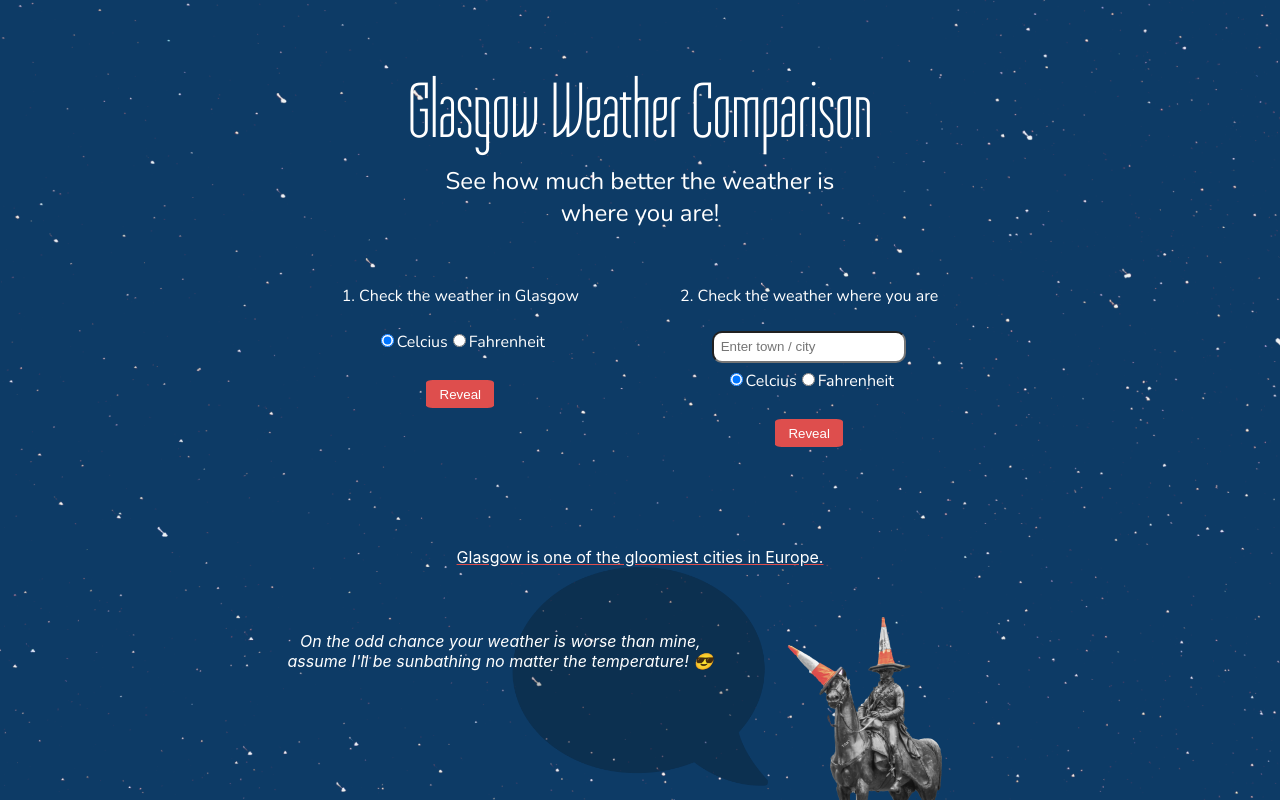
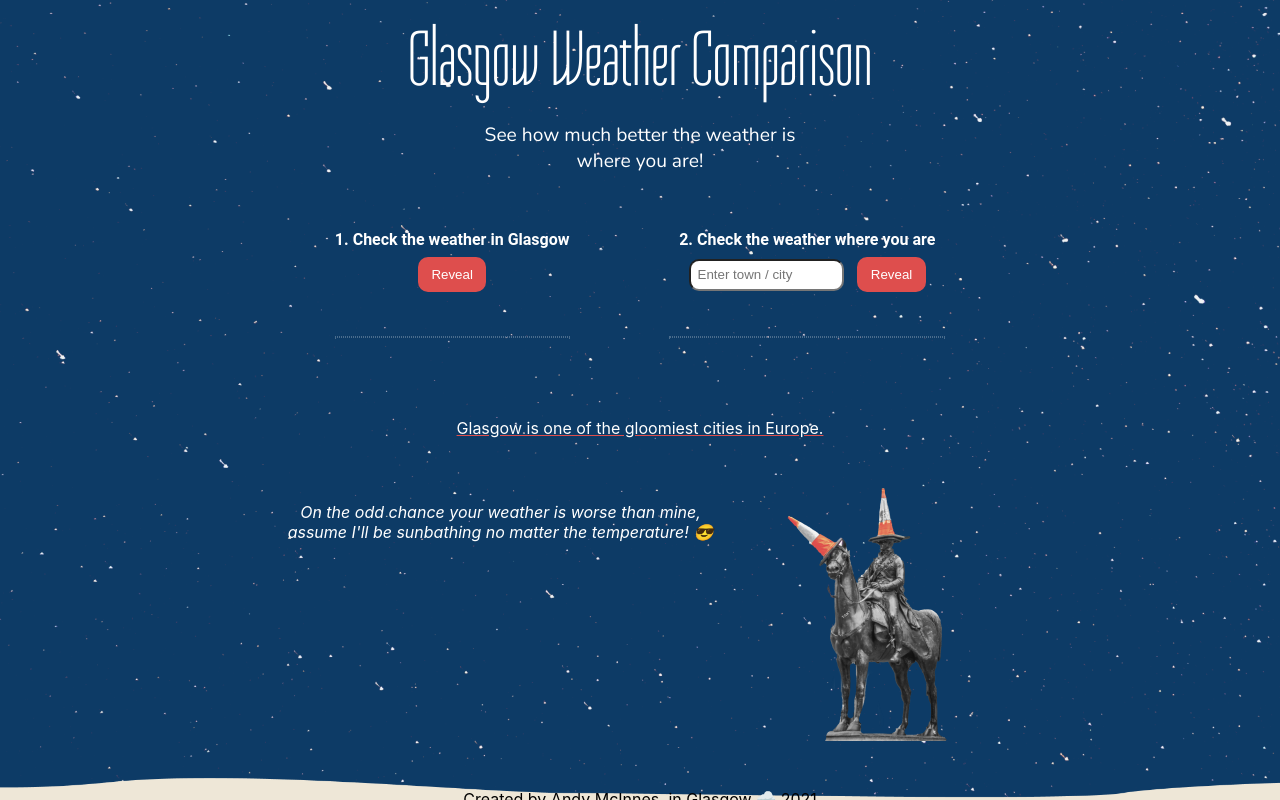
Before and after one commit to AndyMc7993/weather-comparison, a React (Create React App) app: page / in a window 1280 px wide. Shown: the top 800 px of the page. Built offline with nearby package versions, Linux system fonts and the light colour scheme.

Commit message:
5. More App changes, more styling

```diff
--- a/src/App.css
+++ b/src/App.css
@@ -10,7 +10,7 @@
 
 body{
   text-align: center;
-  margin:0.5em;
+  margin:1em;
   background-image: url('./images/Group8.png');
   background-position: center;
   background-repeat: no-repeat;
@@ -52,34 +52,33 @@ body *{
   color: white;
   font-size: 5rem;
   font-weight: 300;
-  padding-top: 0.75em;
 }
 
 .nav h4{
-  font-size: 1.5rem;
+  font-size: 1.2rem;
   font-family: 'Nunito', sans-serif;
   font-weight: 300;
   color: white;
-  margin-top: 0.4em;
+  margin-top: 1em;
 }
 
 /*GLA Forecast*/
 
 .gla-forecast h2{
   font-size: 1rem;
-  font-family: 'Nunito', sans-serif;
-  font-weight: 300;
+  font-family: 'Roboto', sans-serif;
+  font-weight: 600;
   color: white;
   margin-top: 2em;
+  margin-bottom: 0.5em;
 }
 
 .gla-forecast button{
   background-color: #DE4E4D;
   color: white;
   border: none;
-  border-radius: 10%;
-  padding: 0.5em 1em;
-  margin-top: 1em;
+  border-radius: 10px;
+  padding: 0.75em 1em;
 }
 
 .gla-title, .gla-desc{
@@ -87,43 +86,48 @@ body *{
   font-family: 'Nunito', sans-serif;
   font-weight: 300;
   color: white;
+  border: none;
+  padding: none;
 }
 
 .weather-icons{
-  position: relative;
-  top: 1.2em;
   margin:none;
   padding:none;
+}
+
+.gla-forecast hr, .loc-forecast hr{
+  border: 1px dotted rgba(255,255,255, 0.25);
+}
+
+.gla-title, .loc-title{
+  letter-spacing: 0.3em;
 }
 
 /*LOC Forecast*/
 
 .loc-forecast h2{
   font-size: 1rem;
-  font-family: 'Nunito', sans-serif;
-  font-weight: 300;
+  font-family: 'Roboto', sans-serif;
+  font-weight: 600;
   color: white;
   margin-top: 2em;
+  margin-bottom: 0.5em;
 }
 
 .loc-forecast button{
   background-color: #DE4E4D;
   color: white;
   border: none;
-  border-radius: 10%;
-  padding: 0.5em 1em;
-  margin-top: 1em;
+  border-radius: 10px;
+  padding: 0.75em 1em;
 }
 
 .text-input{
   border-radius: 10px;
   margin-bottom: 0.5em;
   padding: 0.5em;
-}
-
-label{
-  color: white;
-  font-family: 'Nunito', sans-serif;
+  width: 50%;
+  margin-right: 1em;
 }
 
 .loc-title, .loc-desc{
@@ -131,6 +135,8 @@ label{
   font-family: 'Nunito', sans-serif;
   font-weight: 300;
   color: white;
+  border: none;
+  padding: none;
 }
 
 /*Footer*/
@@ -154,18 +160,15 @@ label{
 
 }
 
-.joke-part{
-    background-image: url(./images/comment.png);
-    background-repeat: no-repeat;
-    background-size: 32vh;
-    background-position: top;
-}
-
 .pf-link{
   color:#0D3B66;
   text-decoration: underline #0D3B66;
 }
 
+/* .joke-part{
+  display: flex;
+  align-items: center;
+} */
 
 /* 700px + */
 
--- a/src/components/Conditions.js
+++ b/src/components/Conditions.js
@@ -9,7 +9,8 @@ const Conditions = (props) => {
             {props.responseObj.cod === 200 ?
                <div>
                    <p className="loc-title"><strong>{props.responseObj.name}</strong></p>
-                   <p className="loc-desc">It is currently {Math.round(props.responseObj.main.temp)} degrees out with {props.responseObj.weather[0].description} <img className="weather-icons" alt="weather icon" src={`http://openweathermap.org/img/w/${props.responseObj.weather[0].icon}.png`} /></p>
+                   <img className="weather-icons" alt="weather icon" src={`http://openweathermap.org/img/w/${props.responseObj.weather[0].icon}.png`} />
+                   <p className="loc-desc">It is currently {Math.round(props.responseObj.main.temp)} degrees out with {props.responseObj.weather[0].description}.</p>
                </div>
            : null
            }
--- a/src/components/ConditionsGla.js
+++ b/src/components/ConditionsGla.js
@@ -8,7 +8,8 @@ const ConditionsGla = (props) => {
             {props.responseObj.cod === 200 ?
                <div>
                    <p className="gla-title"><strong>{props.responseObj.name}</strong></p>
-                   <p className="gla-desc">It is currently {Math.round(props.responseObj.main.temp)} degrees out with {props.responseObj.weather[0].description} <img className="weather-icons" alt="weather icon" src={`http://openweathermap.org/img/w/${props.responseObj.weather[0].icon}.png`} /></p>
+                   <img className="weather-icons" alt="weather icon" src={`http://openweathermap.org/img/w/${props.responseObj.weather[0].icon}.png`} />
+                   <p className="gla-desc">It is currently {Math.round(props.responseObj.main.temp)}C out with {props.responseObj.weather[0].description}. </p>
                </div>
            : null
            }
--- a/src/components/GlaForecast.js
+++ b/src/components/GlaForecast.js
@@ -5,11 +5,10 @@ import '../App.css'
 const GlaForecast = (e) => {
 
     let [responseObj, setResponseObj] = useState({});
-    let [unit, setUnit] = useState('metric');
 
     function getForecast() {
 
-        fetch(`https://community-open-weather-map.p.rapidapi.com/weather?q=Glasgow&units=${unit}`, {
+        fetch(`https://community-open-weather-map.p.rapidapi.com/weather?q=Glasgow&units=metric`, {
         "method": "GET",
         "headers": {
 		"x-rapidapi-host": "community-open-weather-map.p.rapidapi.com",
@@ -25,31 +24,11 @@ const GlaForecast = (e) => {
     return(
         <div className="gla-forecast">
            <h2>1. Check the weather in Glasgow</h2>
-           <label>
-                    <input
-                        type="radio"
-                        name="units"
-                        checked={unit === "metric"}
-                        value="metric"
-                        onChange={(e) => setUnit(e.target.value)}
-                        />
-                    Celcius
-            </label>
-           <label>
-                    <input
-                        type="radio"
-                        name="units"
-                        checked={unit === "imperial"}
-                        value="imperial"
-                        onChange={(e) => setUnit(e.target.value)}
-                        />
-                    Fahrenheit
-            </label>
-            <br />
             <button onClick={getForecast}>Reveal</button>
            <ConditionsGla
                responseObj={responseObj}
                />
+            <hr />
        </div>
     )
 }
--- a/src/components/LocForecast.js
+++ b/src/components/LocForecast.js
@@ -6,7 +6,6 @@ const LocForecast = () => {
 
     let [responseObj, setResponseObj] = useState({});
     let [city, setCity] = useState('');
-    let [unit, setUnit] = useState('metric');
     let [error, setError] = useState(false);
     let [loading, setLoading] = useState(false);
 
@@ -19,7 +18,7 @@ const LocForecast = () => {
             return setError(true);
         }
 
-        fetch(`https://community-open-weather-map.p.rapidapi.com/weather?units=${unit}&q=${uriEncodedCity}`, {
+        fetch(`https://community-open-weather-map.p.rapidapi.com/weather?units=metric&q=${uriEncodedCity}`, {
         "method": "GET",
         "headers": {
 		"x-rapidapi-host": "community-open-weather-map.p.rapidapi.com",
@@ -52,28 +51,6 @@ const LocForecast = () => {
                     value={city}
                     onChange={(e) => setCity(e.target.value)}
                     />
-                <br />
-                <label>
-                    <input
-                        type="radio"
-                        name="units"
-                        checked={unit === "metric"}
-                        value="metric"
-                        onChange={(e) => setUnit(e.target.value)}
-                        />
-                    Celcius
-                </label>
-                <label>
-                    <input
-                        type="radio"
-                        name="units"
-                        checked={unit === "imperial"}
-                        value="imperial"
-                        onChange={(e) => setUnit(e.target.value)}
-                        />
-                    Fahrenheit
-                </label>
-                <br />
                 <button type="submit">Reveal</button>
             </form>
            <Conditions
@@ -81,6 +58,7 @@ const LocForecast = () => {
                error={error}
                loading={loading}
                />
+            <hr />
         </div>
     )
 }
```
